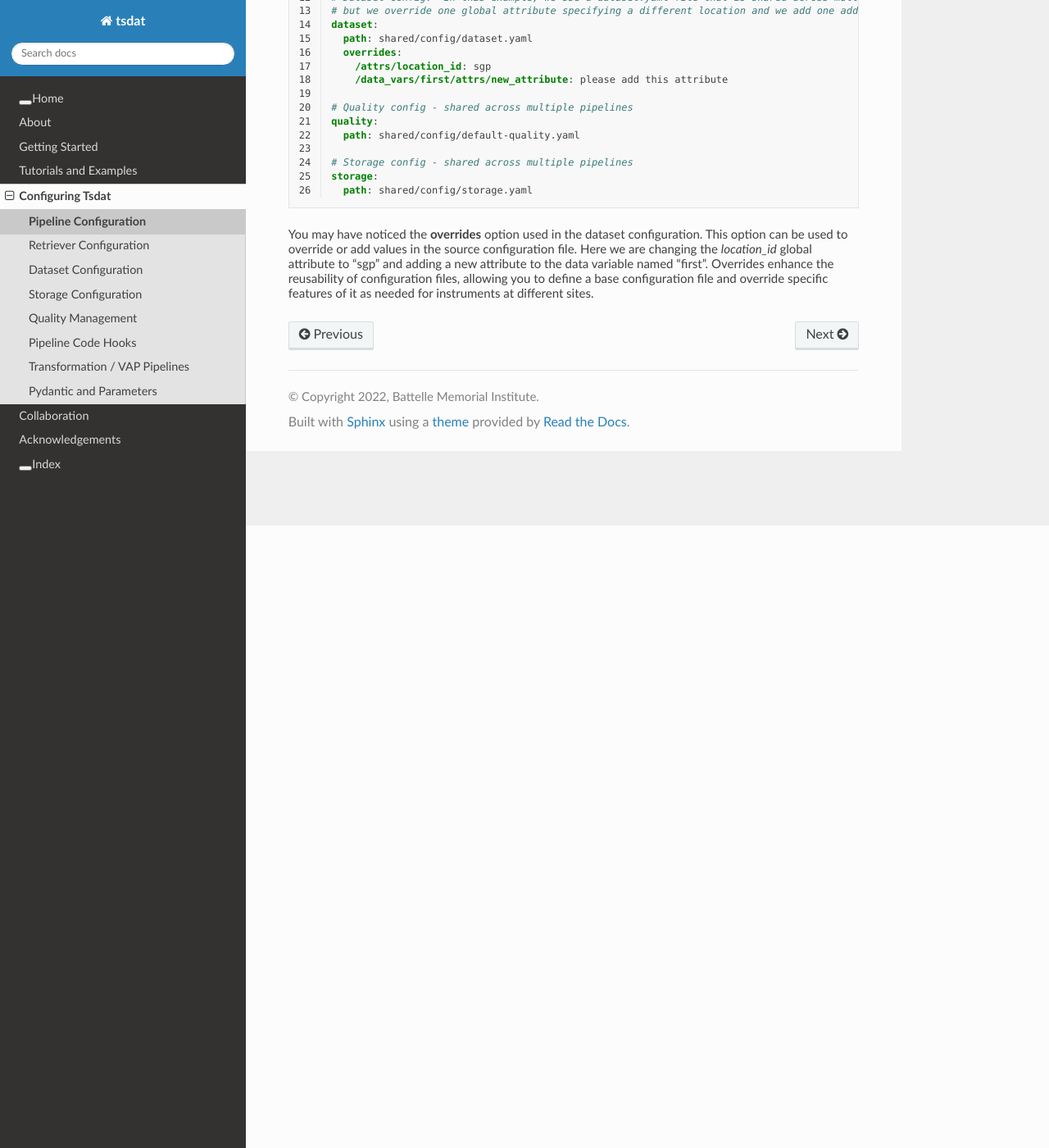
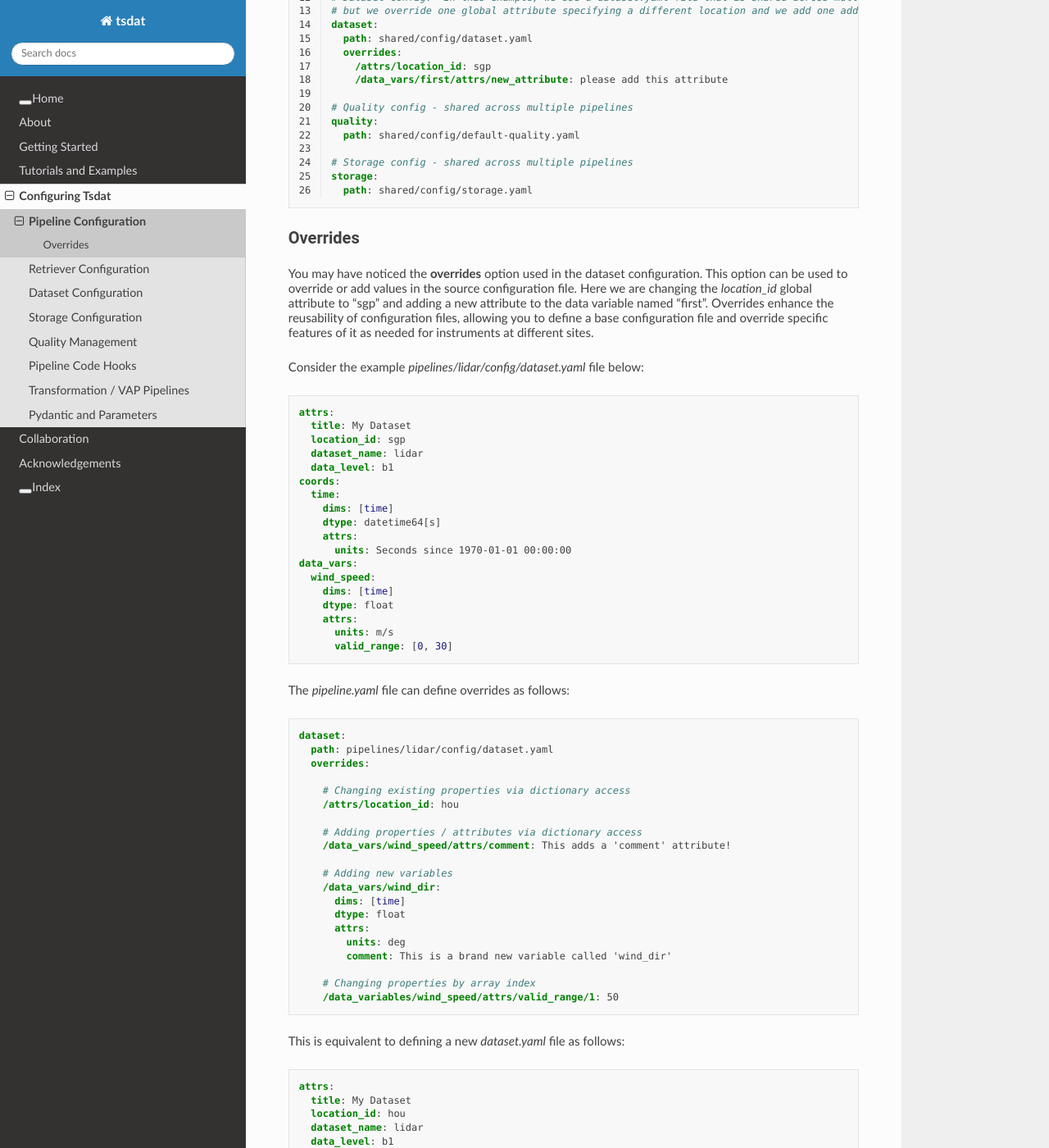
Before and after one commit to tsdat/tsdat, a Sphinx documentation site: the page built from docs/source/config/pipeline_config.rst, in a window 1280 px wide and 1400 px high, scrolled down 759 px. Shown: the whole window at 82% size. Built offline with Sphinx 7.4.7 and the Read the Docs theme 2.0.0, drawn with Linux system fonts in a browser that asks for light colours; pages that are not in the unit, such as notebooks, are missing from menus; some of the changed text lies outside the part shown.

Commit message:
Add docs for overrides

```diff
--- a/docs/source/config/pipeline_config.rst
+++ b/docs/source/config/pipeline_config.rst
@@ -24,8 +24,92 @@ An annotated example of an ingest pipeline config file is provided below:
     :language: yaml
 
 
+Overrides
+---------
+
 You may have noticed the **overrides** option used in the dataset configuration. This option can be used to
 override or add values in the source configuration file. Here we are changing the *location_id* global
 attribute to "sgp" and adding a new attribute to the data variable named "first". Overrides enhance the
 reusability of configuration files, allowing you to define a base configuration file and override specific
 features of it as needed for instruments at different sites.
+
+Consider the example `pipelines/lidar/config/dataset.yaml` file below:
+
+.. code-block:: yaml
+
+    attrs:
+      title: My Dataset
+      location_id: sgp
+      dataset_name: lidar
+      data_level: b1
+    coords:
+      time:
+        dims: [time]
+        dtype: datetime64[s]
+        attrs:
+          units: Seconds since 1970-01-01 00:00:00
+    data_vars:
+      wind_speed:
+        dims: [time]
+        dtype: float
+        attrs:
+          units: m/s
+          valid_range: [0, 30]
+
+
+
+The `pipeline.yaml` file can define overrides as follows:
+
+.. code-block:: yaml
+
+    dataset:
+      path: pipelines/lidar/config/dataset.yaml
+      overrides:
+
+        # Changing existing properties via dictionary access
+        /attrs/location_id: hou
+
+        # Adding properties / attributes via dictionary access
+        /data_vars/wind_speed/attrs/comment: This adds a 'comment' attribute!
+
+        # Adding new variables
+        /data_vars/wind_dir:
+          dims: [time]
+          dtype: float
+          attrs:
+            units: deg
+            comment: This is a brand new variable called 'wind_dir'
+
+        # Changing properties by array index
+        /data_variables/wind_speed/attrs/valid_range/1: 50
+
+
+This is equivalent to defining a new `dataset.yaml` file as follows:
+
+.. code-block:: yaml
+
+    attrs:
+      title: My Dataset
+      location_id: hou
+      dataset_name: lidar
+      data_level: b1
+    coords:
+      time:
+        dims: [time]
+        dtype: datetime64[s]
+        attrs:
+          units: Seconds since 1970-01-01 00:00:00
+    data_vars:
+      wind_speed:
+        dims: [time]
+        dtype: float
+        attrs:
+          units: m/s
+          valid_range: [0, 50]
+          comment: This adds a 'comment' attribute!
+      wind_dir:
+        dims: [time]
+        dtype: float
+        attrs:
+          units: deg
+          comment: This is a brand new variable called 'wind_dir'
```
